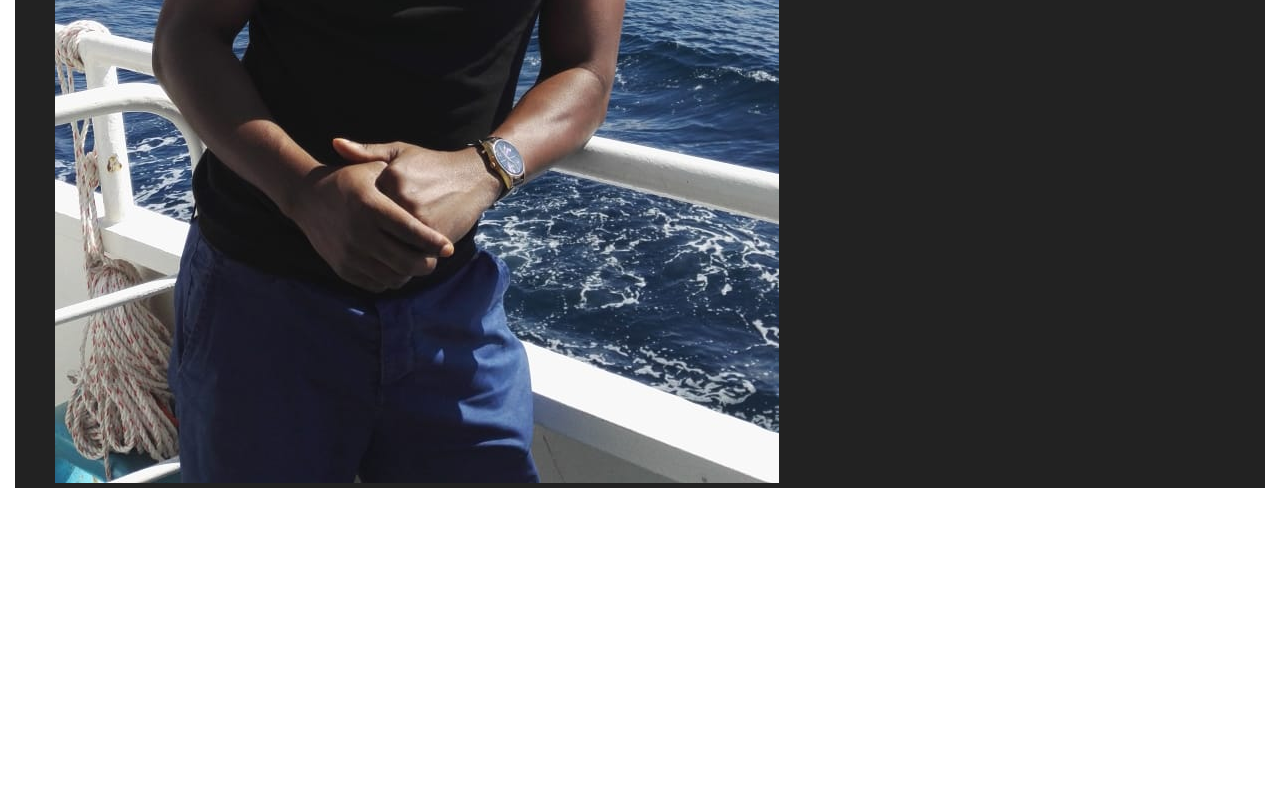
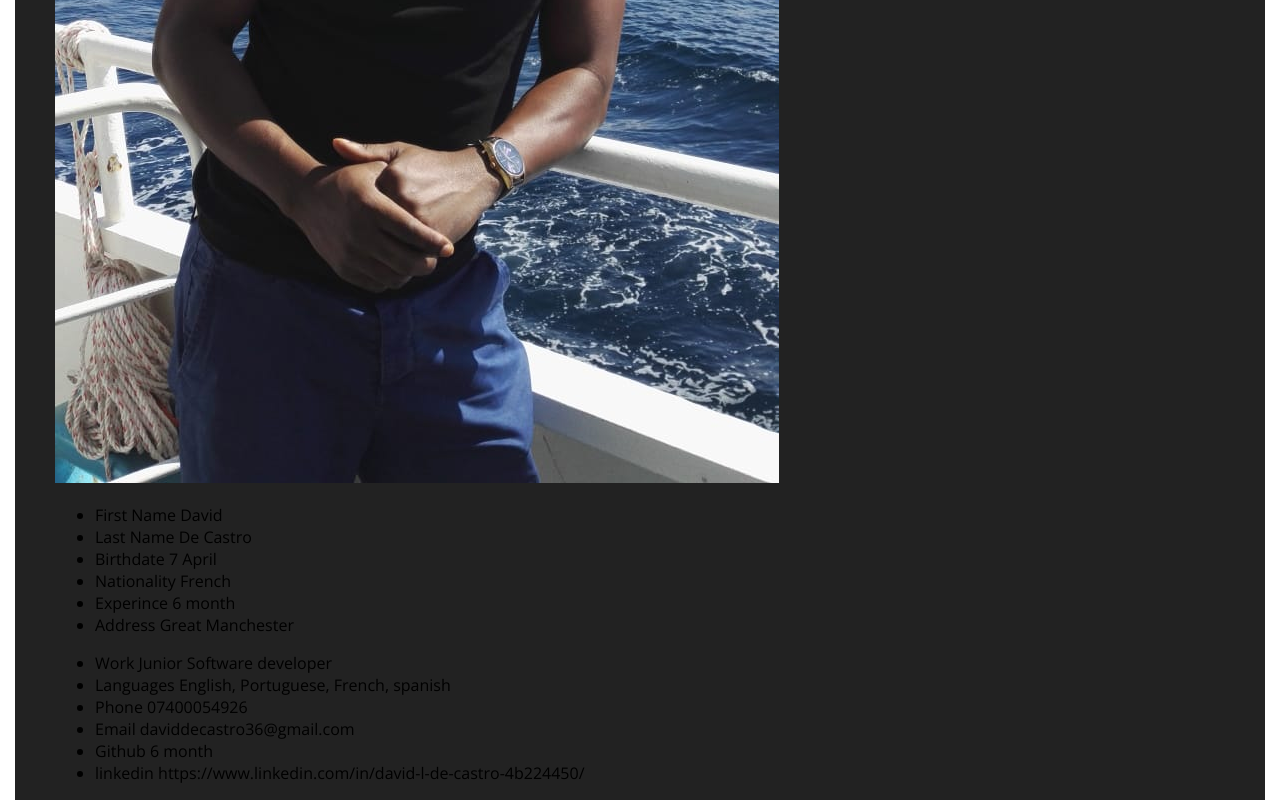
Before and after one commit to Clesio7844/personal-portfolio, a plain HTML site: page index.html in a window 1280 px wide. Shown: the part 1015-1815 px from the top of the page. Before the commit the page ends 1503 px from the top, so only its background shows below. Drawn offline with nearby package versions, Linux system fonts and the light colour scheme.

Commit message:
index page, update picture and personal detail

```diff
--- a/index.html
+++ b/index.html
@@ -93,7 +93,33 @@
             <div class="img-box">
               <img src="images/pict2.jpg" alt="about" />
             </div>
-            <div class="info"></div>
+            <div class="info">
+              <div class="col-6">
+                <ul>
+                  <li><span>First Name</span> David</li>
+                  <li><span>Last Name</span> De Castro</li>
+                  <li><span>Birthdate</span> 7 April</li>
+                  <li><span>Nationality</span> French</li>
+                  <li><span>Experince</span> 6 month</li>
+                  <li><span>Address</span> Great Manchester</li>
+                </ul>
+              </div>
+              <div class="col-6">
+                <ul>
+                  <li><span>Work</span> Junior Software developer</li>
+                  <li>
+                    <span>Languages</span> English, Portuguese, French, spanish
+                  </li>
+                  <li><span>Phone</span> 07400054926</li>
+                  <li><span>Email</span> daviddecastro36@gmail.com</li>
+                  <li><span>Github</span> 6 month</li>
+                  <li>
+                    <span>linkedin</span>
+                    https://www.linkedin.com/in/david-l-de-castro-4b224450/
+                  </li>
+                </ul>
+              </div>
+            </div>
           </div>
         </div>
       </div>
```
